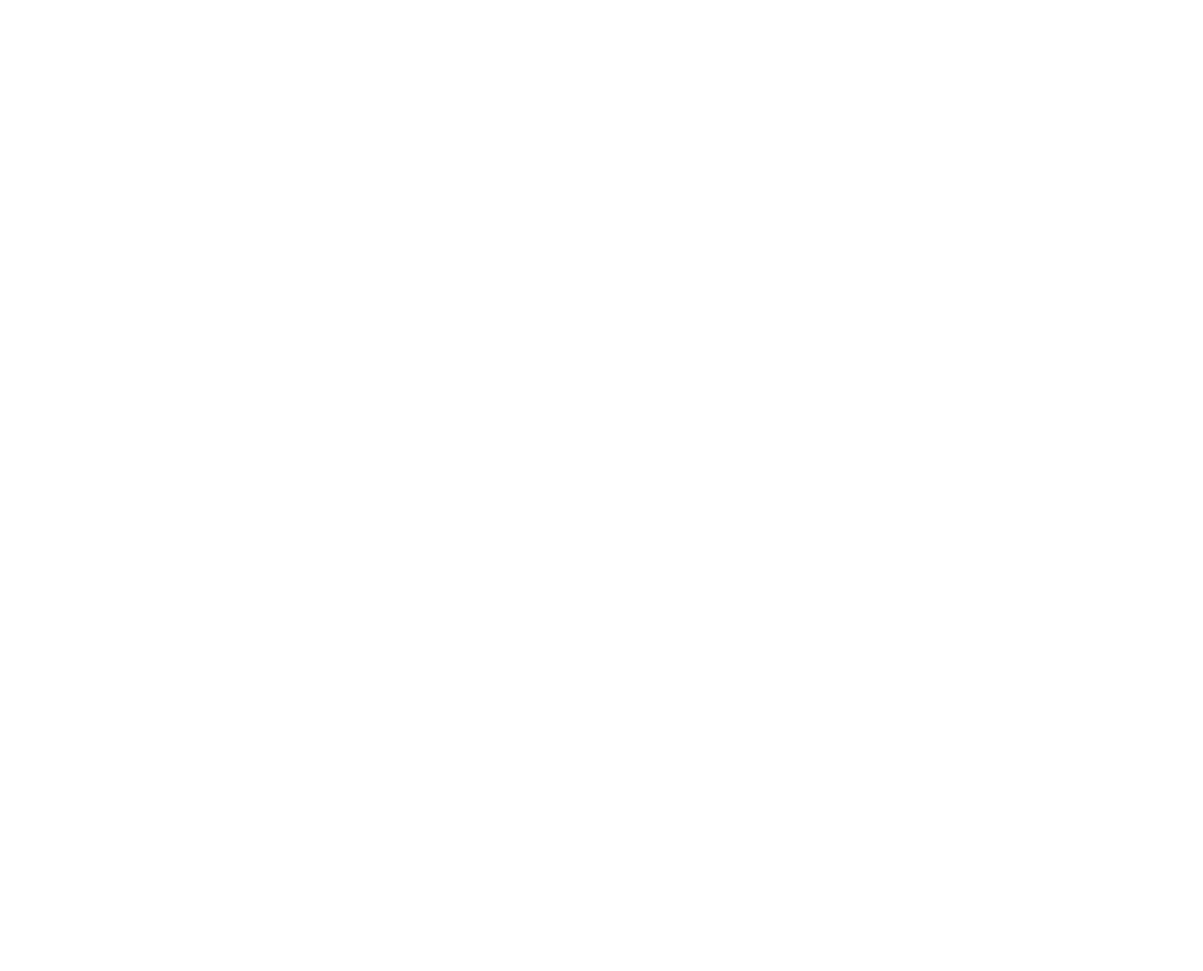
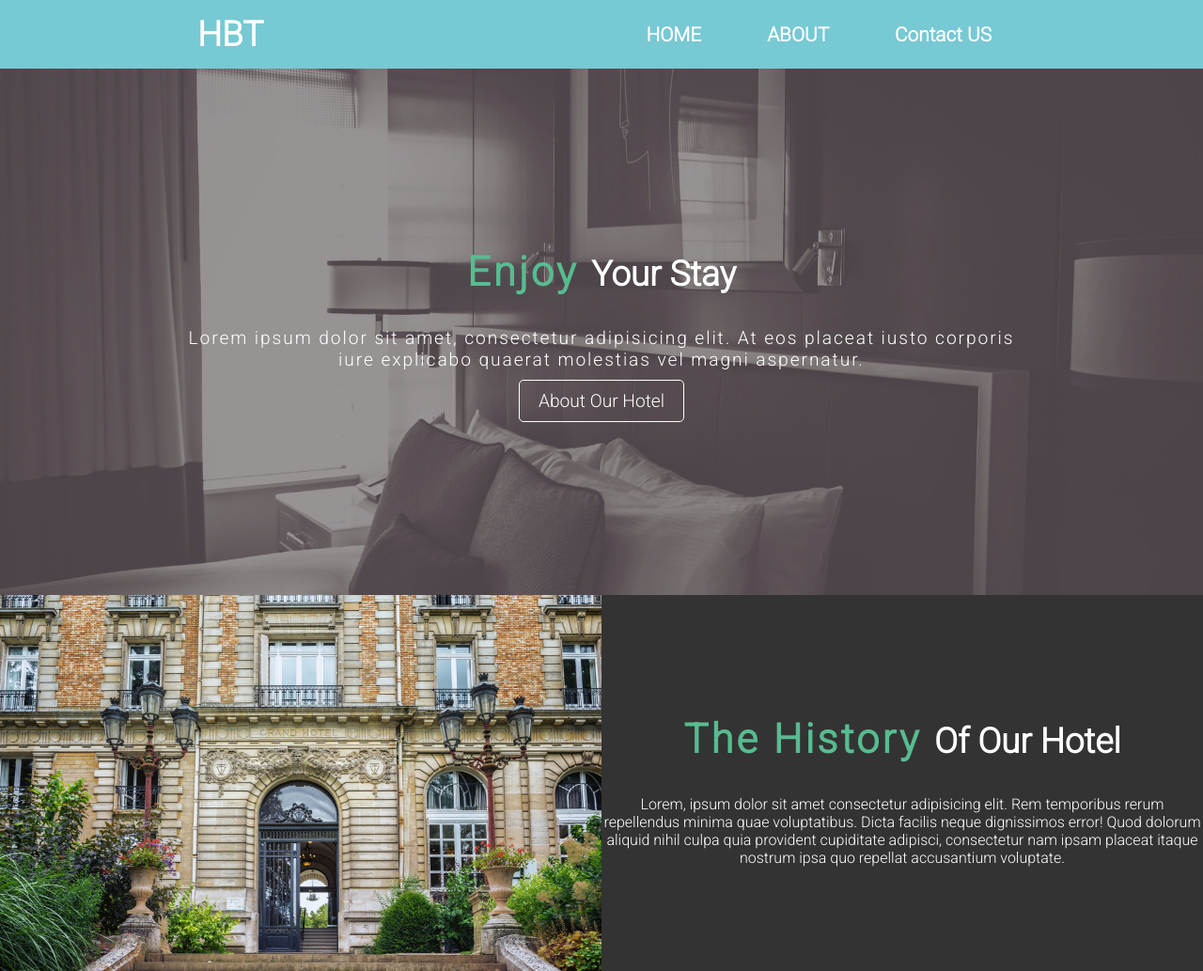
Before and after one commit to himan-shavaleh/HotelProject, a plain HTML site: page index.html in a window 1280 px wide. Shown: the whole page at 94% size. Before the commit the page ends 800 px from the top, so only its background shows below. Drawn offline with Linux system fonts and the light colour scheme.

Commit message:
half of home page finished

```diff
--- a/index.html
+++ b/index.html
@@ -8,6 +8,43 @@
     <title>HOTEL BT | WELCOME</title>
 </head>
 <body>
+    <header id="header">
+        <nav id="navbar" class="bg-secondary d-flex">
+            <div class="container">
+                <h1 class="logo"><a href="index.html">HBT</a></h1>
+            <ul class="nav d-flex">
+                <li><a href="index.html">HOME</a></li>
+                <li><a href="about.html">ABOUT</a></li>
+                <li><a href="contactUs.html">Contact US</a></li>
+            </ul>
+            </div>
+        </nav>
+        <div id="showcase">
+            <div class="container">
+                <h1 class="headding"><span>Enjoy </span>Your Stay</h1>
+                <p>Lorem ipsum dolor sit amet, consectetur adipisicing elit. At eos placeat iusto corporis iure explicabo quaerat molestias vel magni aspernatur.</p>
+                <a href="about.html" class="btn btn-outline-dark">About Our Hotel</a>
+            </div>
+        </div>
+    </header>
+    <section id="home-info" class="d-flex">
+        <img src="/img/photo-1.jpg" alt="" class="img-info">
+        <div class="content-info bg-dark d-flex">
+            <h2 class="headding"><span>The History </span>Of Our Hotel</h2>
+            <p>Lorem, ipsum dolor sit amet consectetur adipisicing elit. Rem temporibus rerum repellendus minima quae voluptatibus. Dicta facilis neque dignissimos error! Quod dolorum aliquid nihil culpa quia provident cupiditate adipisci, consectetur nam ipsam placeat itaque nostrum ipsa quo repellat accusantium voluptate.</p>
+        </div>
+    </section>
+<section id="features">
+    <div class="card card-secondary">
+        <i class="fas fa-hotel fa-3x"></i>
+    </div>
+    <div class="card card-primary">
+        <i class="fas fa-utensils fa-3x"></i>
+    </div>
+    <div class="card card-secondary">
+        <i class="fas fa-dumbbell fa-3x"></i>
+    </div>
+</section>
 
 </body>
 </html>
--- a/sass/_config.scss
+++ b/sass/_config.scss
@@ -6,6 +6,17 @@
     padding: 0;
     box-sizing: border-box;
     font-family: 'Roboto' ,sans-serif;
+}
+a{
+    text-decoration: none;
+}
+
+li{
+    list-style-type: none;
+}
+
+h1,h2,h3{
+    margin-bottom: 15px;
 }
 
 // color variables;
--- a/sass/_index.scss
+++ b/sass/_index.scss
@@ -0,0 +1,73 @@
+#header{
+    #navbar{
+        .container{
+         display: flex;
+        position: sticky;
+        top: 0;
+        width: 100%;
+        justify-content: space-between;
+        align-items: center;
+        .logo{
+            a{
+                color: $light-color;
+                margin: 15px 0 0 20px;
+                font-size: 2.3rem;
+                display: block;
+            };
+        }
+        .nav{
+            li{
+                padding: 20px;
+
+                a{
+                    color: $light-color;
+                    font-weight: bolder;
+                    font-size: 1.3rem;
+                   padding: 15px;
+                    &:hover{
+                        background: $succes-color;
+
+                    }
+                }
+            }
+        }
+    }
+}
+
+    #showcase{
+        background: url('/img/showcase.jpg') no-repeat center center/cover;
+        width: 100%;
+        height: 70vh;
+        .container{
+            height: 100%;
+            display: flex;
+            flex-direction: column;
+            justify-content: center;
+            align-items: center;
+
+            p{
+                letter-spacing: 0.12rem;
+                color: $light-color;
+                font-size: 1.2rem;
+                text-align: center;
+            }
+            a{
+                margin: 10px;
+                border-radius: 5px;
+            }
+        }
+    }
+}
+#home-info{
+    height: 400px;
+    .img-info{
+        height: 100%;
+        width: 50%;
+    }
+    .content-info{
+        height: 100%;
+        width: 50%;
+        text-align: center;
+        flex-direction: column!important;
+    }
+}
--- a/sass/_utilities.scss
+++ b/sass/_utilities.scss
@@ -0,0 +1,54 @@
+.container{
+    max-width: 900px;
+    margin: auto;
+}
+
+
+// background classes
+.bg-secondary{
+    background: $primary-color;
+    color: $light-color;
+}
+
+.bg-dark{
+    background: #333;
+    color: $light-color;
+}
+
+.btn{
+    padding: 10px 20px;
+    transition: all 0.5s ease-in-out;
+    font-size: 1.2rem;
+    font-weight: 500;
+    &:hover{
+        background:$light-color;
+        color: $dark-color;
+        opacity: 0.7;
+    }
+}
+.btn-outline-dark{
+    color: $light-color;
+    border: 1px solid $light-color;
+}
+
+
+// display class
+.d-flex{
+    display: flex;
+    flex-direction: row;
+    justify-content: center;
+    align-items: center;
+}
+
+.headding{
+    font-size: 2.3rem;
+    color: $light-color;
+    font-weight: bold;
+    span{
+        color: $succes-color;
+        font-size: 2.7rem;
+        line-height: 2;
+        letter-spacing: 0.2rem;
+    }
+
+}
```
Also changed, not shown: dist/css/main.css, img/person-1.jpg (added), img/person-2.jpg (added), img/photo-1.jpg (added), img/photo-2.jpg (added), img/showcase.jpg (added), img/test-bg.jpg (added), 1 other file.
